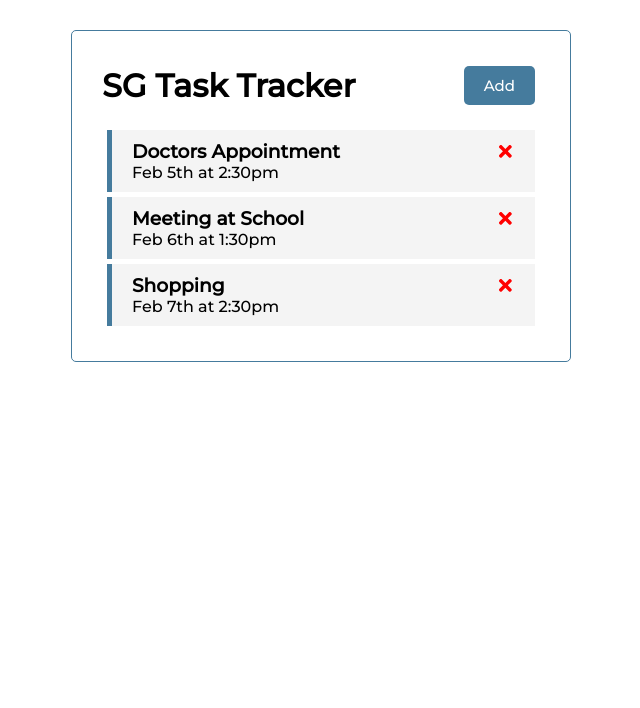
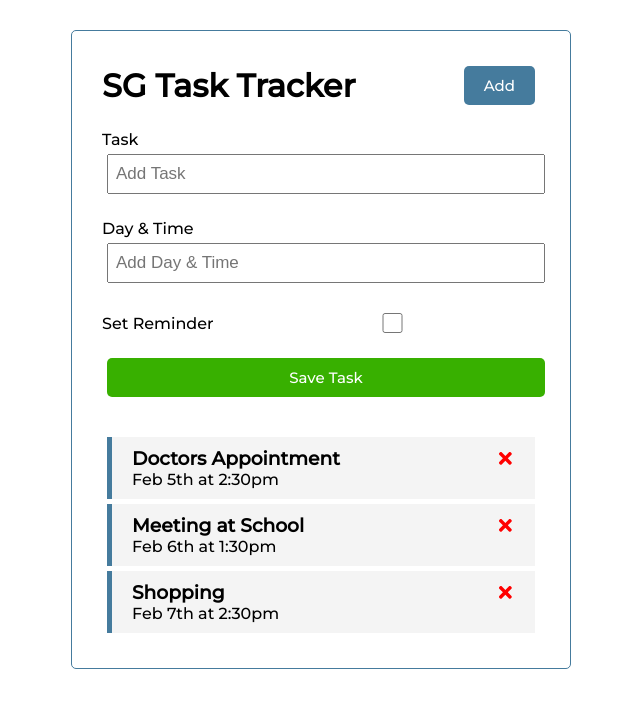
Before and after one commit to sangar3/TaskTrackerApp, a React (Create React App) app in the folder my-app/: page / in a window 1280 px wide. Shown: the top 708 px of the page, without its empty margins (319-959 px from the left). Built offline with nearby package versions, Linux system fonts and the light colour scheme.

Commit message:
added task form

```diff
--- a/my-app/src/App.js
+++ b/my-app/src/App.js
@@ -1,6 +1,7 @@
 import {useState} from 'react'
 import Header from './components/Header';
 import Tasks from './components/Tasks';
+import AddTask from './components/AddTask';
 import './App.css';
 
 function App() {
@@ -40,10 +41,11 @@
         )
     )
   }
-
+  //Rendering Components
   return (
     <div className="container">
       <Header/>
+      <AddTask/>
       {tasks.length > 0 ? <Tasks tasks={tasks} onDelete={deleteTask} onToggle={toggleReminder} /> : 'No Tasks Available'}
     </div>
   );
--- /dev/null
+++ b/my-app/src/components/AddTask.js
@@ -0,0 +1,22 @@
+function AddTask() {
+    return (
+        <form className='add-form' >
+            <div className='form-control'>
+                <label>Task</label>
+                <input type='text' placeholder='Add Task'></input>
+            </div>
+            <div className='form-control'>
+                <label>Day & Time</label>
+                <input type='text' placeholder='Add Day & Time'></input>
+            </div>
+            <div className='form-control form-control-check'>
+                <label> Set Reminder</label>
+                <input type='checkbox'></input>
+            </div>
+
+            <input type='submit' value='Save Task' className="btn btn-block"/>
+        </form>
+    )
+}
+
+export default AddTask
--- a/my-app/src/index.css
+++ b/my-app/src/index.css
@@ -28,7 +28,7 @@
 
 .btn {
   display: inline-block;
-  background: #e63946;
+  background: #38b000;
   color: #fff;
   border: none;
   padding: 10px 20px;
```
